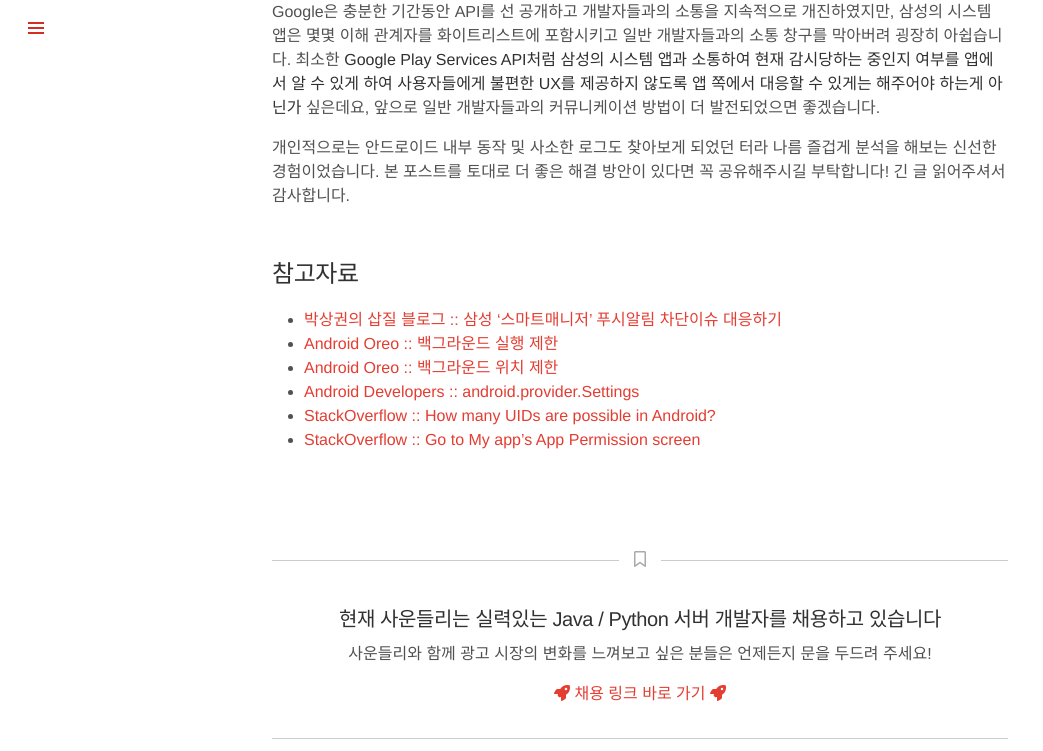
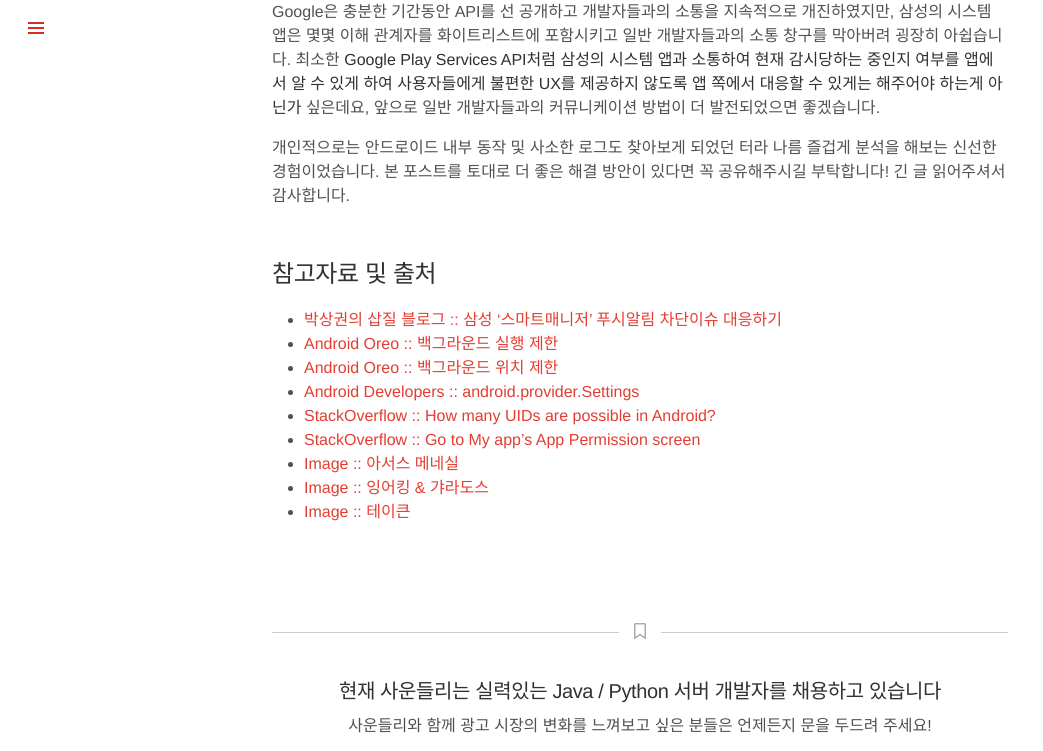
Before and after one commit to mwasa/soundlly.github.io, a Jekyll site: the page built from _posts/2017-10-20-samsung-app-permission-monitor.md, in a window 1280 px wide and 900 px high, scrolled down 6850 px, cut to the strip 0-751 px from the top of the window. Shown: the whole strip, without its empty margins (0-1043 px from the left). Built offline with Jekyll 4.4.1, drawn with Linux system fonts in a browser that asks for light colours; nearby versions of some CDN libraries; comment, search, counter and statistics services are not loaded.

Commit message:
State Image Source References

```diff
--- a/_posts/2017-10-20-samsung-app-permission-monitor.md
+++ b/_posts/2017-10-20-samsung-app-permission-monitor.md
@@ -195,7 +195,7 @@ Google은 충분한 기간동안 API를 선 공개하고 개발자들과의 소
 
 개인적으로는 안드로이드 내부 동작 및 사소한 로그도 찾아보게 되었던 터라 나름 즐겁게 분석을 해보는 신선한 경험이었습니다. 본 포스트를 토대로 더 좋은 해결 방안이 있다면 꼭 공유해주시길 부탁합니다! 긴 글 읽어주셔서 감사합니다.
 
-## 참고자료
+## 참고자료 및 출처
 
 - [박상권의 삽질 블로그 :: 삼성 '스마트매니저' 푸시알림 차단이슈 대응하기](http://gun0912.tistory.com/64)
 - [Android Oreo :: 백그라운드 실행 제한](https://developer.android.com/about/versions/oreo/background.html)
@@ -203,3 +203,6 @@ Google은 충분한 기간동안 API를 선 공개하고 개발자들과의 소
 - [Android Developers :: android.provider.Settings](https://developer.android.com/reference/android/provider/Settings.html)
 - [StackOverflow :: How many UIDs are possible in Android?](https://stackoverflow.com/a/8685751)
 - [StackOverflow :: Go to My app's App Permission screen](https://stackoverflow.com/a/32899317)
+- [Image :: 아서스 메네실](http://bbs.ruliweb.com/family/211/board/300075/read/22958983)
+- [Image :: 잉어킹 & 갸라도스](http://game.dailyesports.com/view.php?ud=2017021001585932300)
+- [Image :: 테이큰](https://twitter.com/byuljiggy/status/470793101993189377)
```
